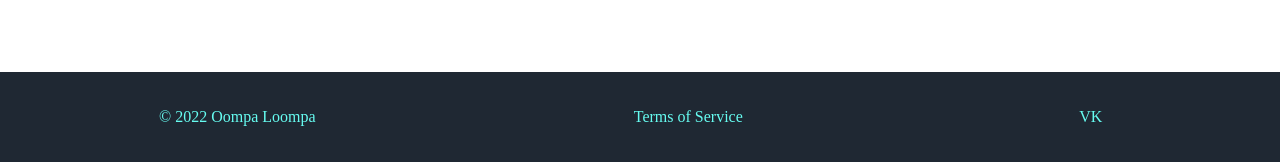
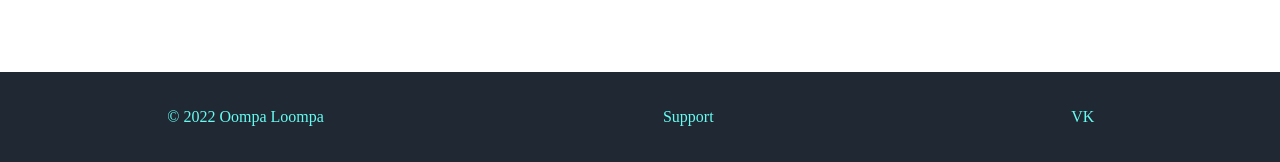
Before and after one commit to 08-06-a-05/project-g, a Django app: page / in a window 1280 px wide. Shown: the part 638-800 px from the top of the page. Run offline with Django 4.2, Linux system fonts and the light colour scheme; the visitor is signed in with stand-in values (Sample User, id 1); parts of the project's set-up code (start-up, migrations or seed data) failed here and were passed over.

Commit message:
added support link

```diff
--- a/templates/snippets/footer.html
+++ b/templates/snippets/footer.html
@@ -10,11 +10,11 @@
             </li>
 
             <li class = "footer-item">
-                <a class = "text">Terms of Service</a>
+                <a  href = "https://vk.com/arsen1000rub" class = "text">Support</a>
             </li>
 
             <li class = "footer-item">
-                <a  href = "https://vk.com/arsen1000rub" class = "text">VK</a>
+                <a  href = "https://vk.com/tricksterq" class = "text">VK</a>
             </li>
         </ul>
     </div>
```
